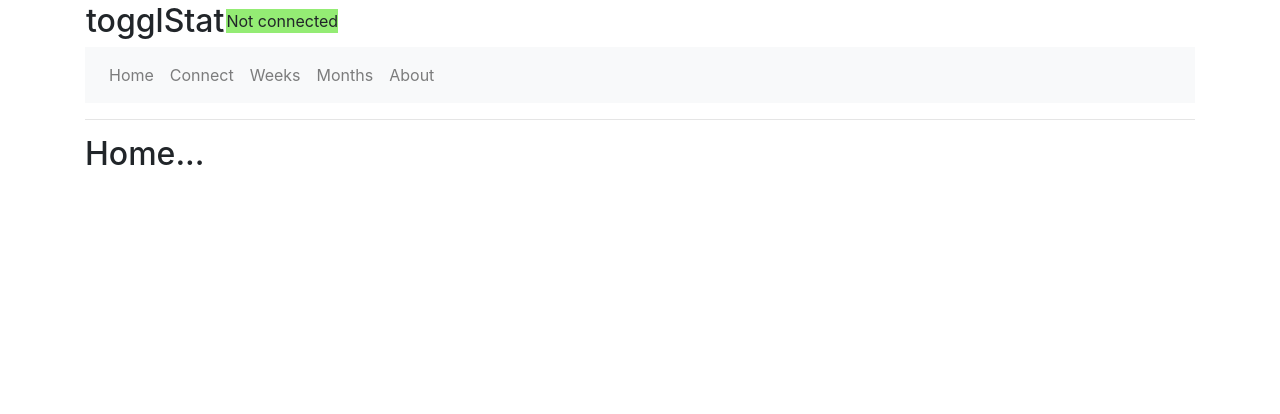
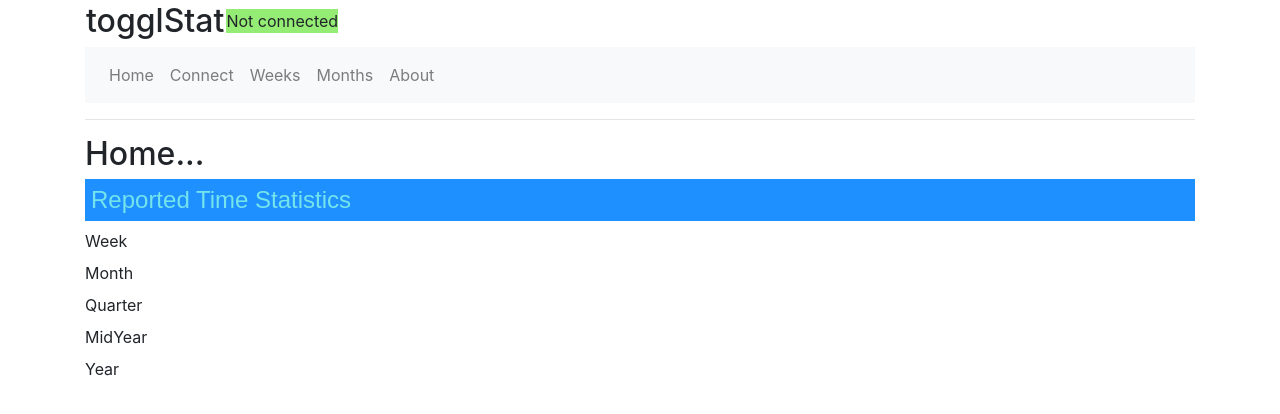
Before and after one commit to 2stefant/togglStat, a React (Create React App) app: page / in a window 1280 px wide. Shown: the top 414 px of the page. Built offline with nearby package versions, Linux system fonts and the light colour scheme.

Commit message:
Adds inline styling for time period statistics.

```diff
--- a/src/Components/ProjectInfoComponent.js
+++ b/src/Components/ProjectInfoComponent.js
@@ -6,15 +6,18 @@ class ProjectInfoComponent extends React.Component {
     }
 
     render() {
+        let pi=this.props.projectInfo;
+        let ps=this.props.projectSummary;
+
         return (
             <div className="ProjectInfo">
                 <h2>ProjectInfo</h2>
                 <p>
-                    <label>{!this.props.projectInfo ? "-" : this.props.projectInfo.name}</label>
-                    <label>{!this.props.projectInfo ? "-" : this.props.projectInfo.actual_hours}</label>
-                    <label>{!this.props.projectInfo ? "-" : this.props.projectInfo.created_at}</label>
-                    <label>{!this.props.projectSummary ? "-" : this.props.projectSummary.total_grand}</label>
-                    <label>{!this.props.projectSummary ? "-" : this.props.projectSummary.data[0].title.client}</label>
+                    <label>{!pi ? "-" : pi.name}</label>
+                    <label>{!pi ? "-" : pi.actual_hours}</label>
+                    <label>{!pi ? "-" : pi.created_at}</label>
+                    <label>{!ps ? "-" : ps.total_grand}</label>
+                    <label>{!ps ? "-" : ps.data[0].title.client}</label>
                 </p>
             </div>
         );
--- /dev/null
+++ b/src/Components/TimePeriodStatisticsComponent.js
@@ -0,0 +1,33 @@
+import React from 'react';
+
+class TimePeriodStatisticsComponent extends React.Component {
+    constructor(props) {
+        super(props);
+    }
+
+    render() {
+
+        const inlineStyle={
+            backgroundColor: "DodgerBlue",
+            color: "#74e4ec",
+            padding: "3px 6px",
+            fontFamily: "Arial"
+        };
+
+        return (
+            <div className="TimePeriodStatisticsComponent">
+                <fieldset>
+                    <legend style={inlineStyle}>Reported Time Statistics</legend>
+                    <label for="week">Week</label><br/>
+                    <label for="month">Month</label><br/>
+                    <label for="quarter">Quarter</label><br/>
+                    <label for="midYear">MidYear</label><br/>
+                    <label for="year">Year</label><br/>
+                  </fieldset>
+            </div>
+        );
+    };
+
+};
+
+export default TimePeriodStatisticsComponent;
--- a/src/Views/HomeView.js
+++ b/src/Views/HomeView.js
@@ -1,10 +1,12 @@
 import React from 'react';
+import TimePeriodStatisticsComponent from '../Components/TimePeriodStatisticsComponent';
 
  class HomeView extends React.Component {
     render() {
        return (
           <div>
              <h2>Home...</h2>
+             <TimePeriodStatisticsComponent/>
           </div>
        )
     }
```
